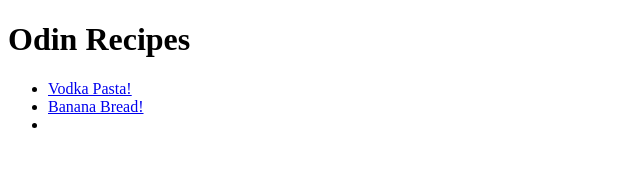
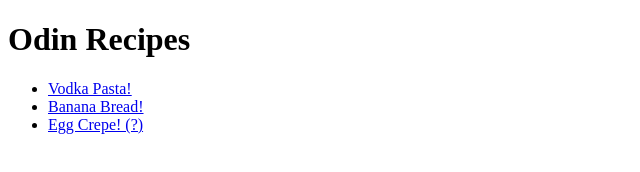
Before and after one commit to 7o1234/odin-recipes, a plain HTML site: page index.html in a window 1280 px wide. Shown: the whole page, without its empty margins (0-640 px from the left). Drawn offline with Linux system fonts and the light colour scheme.

Commit message:
changed index file to accomodate for other recipes

```diff
--- a/index.html
+++ b/index.html
@@ -10,7 +10,7 @@
     <ul>
         <li><a href="recipes/vodka-pasta.html">Vodka Pasta!</a></li>
         <li><a href="recipes/banana-bread.html">Banana Bread!</a></li>
-        <li></li>
+        <li><a href="recipes/egg-crepe.html">Egg Crepe! (?)</a></li>
 
     </ul>
 
```
